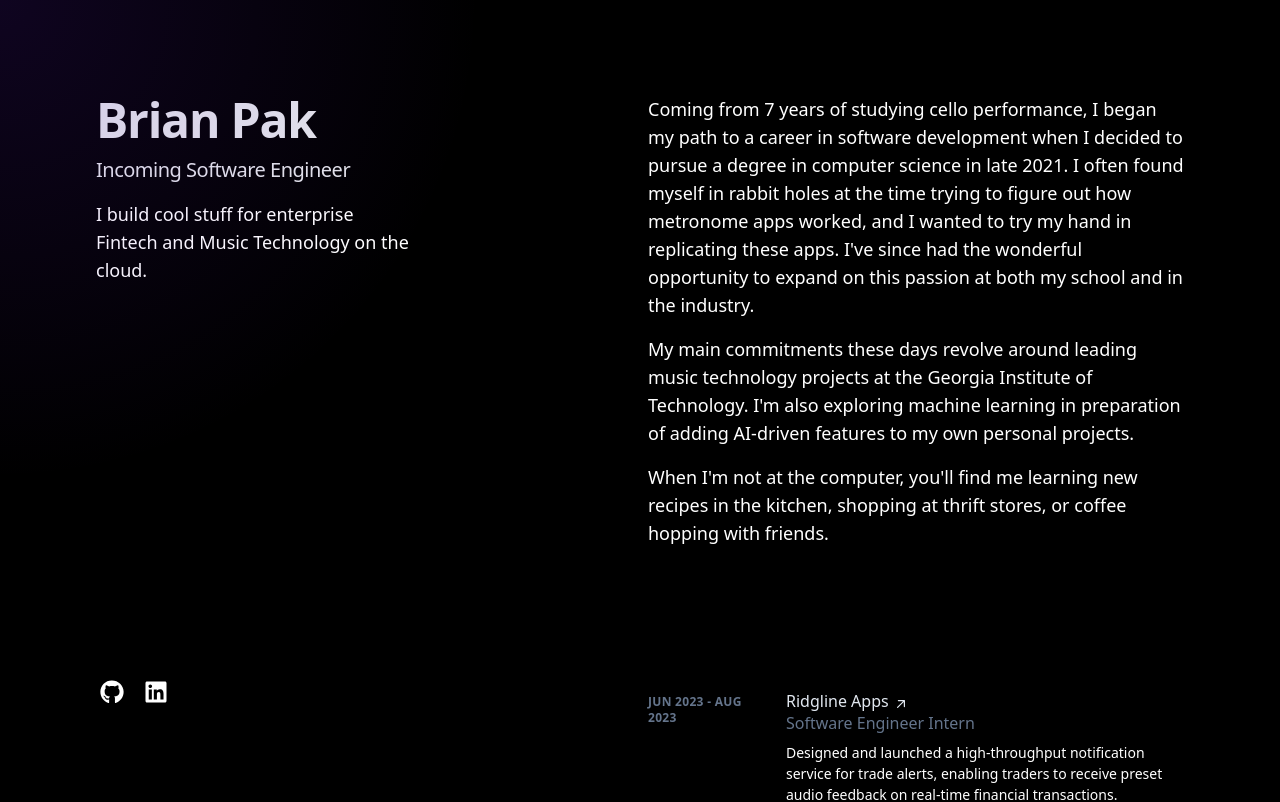
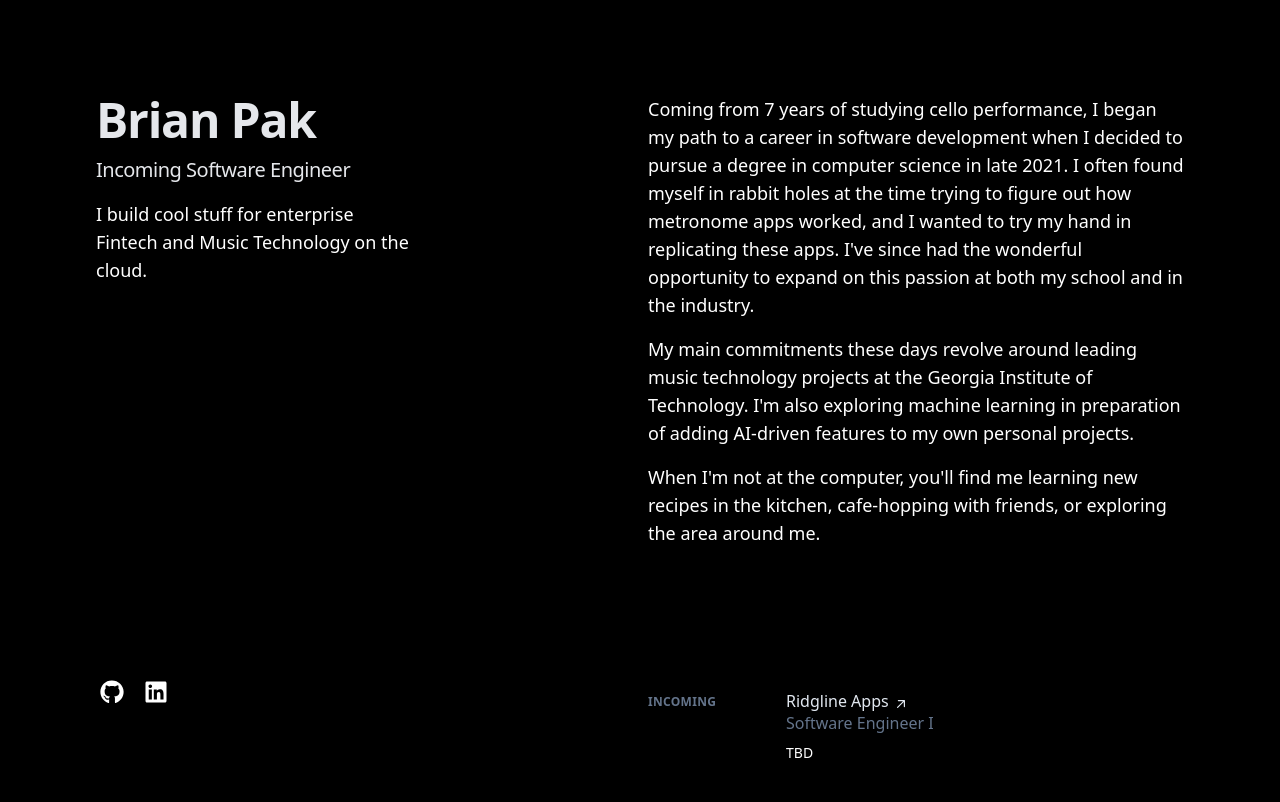
Before and after one commit to brianpak2402/site, a Next.js app: page / in a window 1280 px wide. Shown: the top 802 px of the page. Built offline with nearby package versions, Linux system fonts and the light colour scheme.

Commit message:
feat: remove Spotlight component

```diff
--- a/app/layout.tsx
+++ b/app/layout.tsx
@@ -24,7 +24,6 @@ export default function RootLayout({
     >
       <body className="bg-black leading-relaxed text-white antialiased selection:bg-violet-800 selection:text-white">
         <div className={`${inter.className} relative`}>
-          <Spotlight />
           <div className="mx-auto min-h-screen max-w-screen-xl px-6 py-12 font-sans md:px-12 md:py-20 lg:px-24 lg:py-0">
             <div className="lg:flex lg:justify-between lg:gap-4">
               <Header />
--- a/app/page.tsx
+++ b/app/page.tsx
@@ -1,8 +1,6 @@
 "use client";
 
-import AnimatedLink from "@components/custom/AnimatedLink";
-import ExperienceCard from "@components/custom/ExperienceCard";
-import ProjectCard from "@components/custom/ProjectCard";
+import { AnimatedLink, ExperienceCard, ProjectCard } from "@components/custom";
 import Section from "@containers/Section";
 import MixboardImage from "@public/Mixboard_screenshot.png";
 import RocolaImage from "@public/Rocola_screenshot.png";
@@ -28,12 +26,23 @@ export default function Home() {
         </p>
         <p className="mb-4 lg:text-lg">
           When I'm not at the computer, you'll find me learning new recipes in
-          the kitchen, shopping at thrift stores, or coffee hopping with
-          friends.
+          the kitchen, cafe-hopping with friends, or exploring the area around
+          me.
         </p>
       </Section>
       <Section title="Experience">
         <ol>
+          <li className="mb-12">
+            <ExperienceCard
+              dates="Incoming"
+              description="TBD"
+              hoverColor="teal"
+              role="Software Engineer I"
+              technologies={[]}
+              title="Ridgline Apps"
+              url="https://www.ridgelineapps.com"
+            />
+          </li>
           <li className="mb-12">
             <ExperienceCard
               dates="Jun 2023 - Aug 2023"
--- /dev/null
+++ b/components/custom/index.ts
@@ -0,0 +1,4 @@
+export { default as AnimatedLink } from "./AnimatedLink";
+export { default as ExperienceCard } from "./ExperienceCard";
+export { default as ProjectCard } from "./ProjectCard";
+export { default as Spotlight } from "./Spotlight";
```
